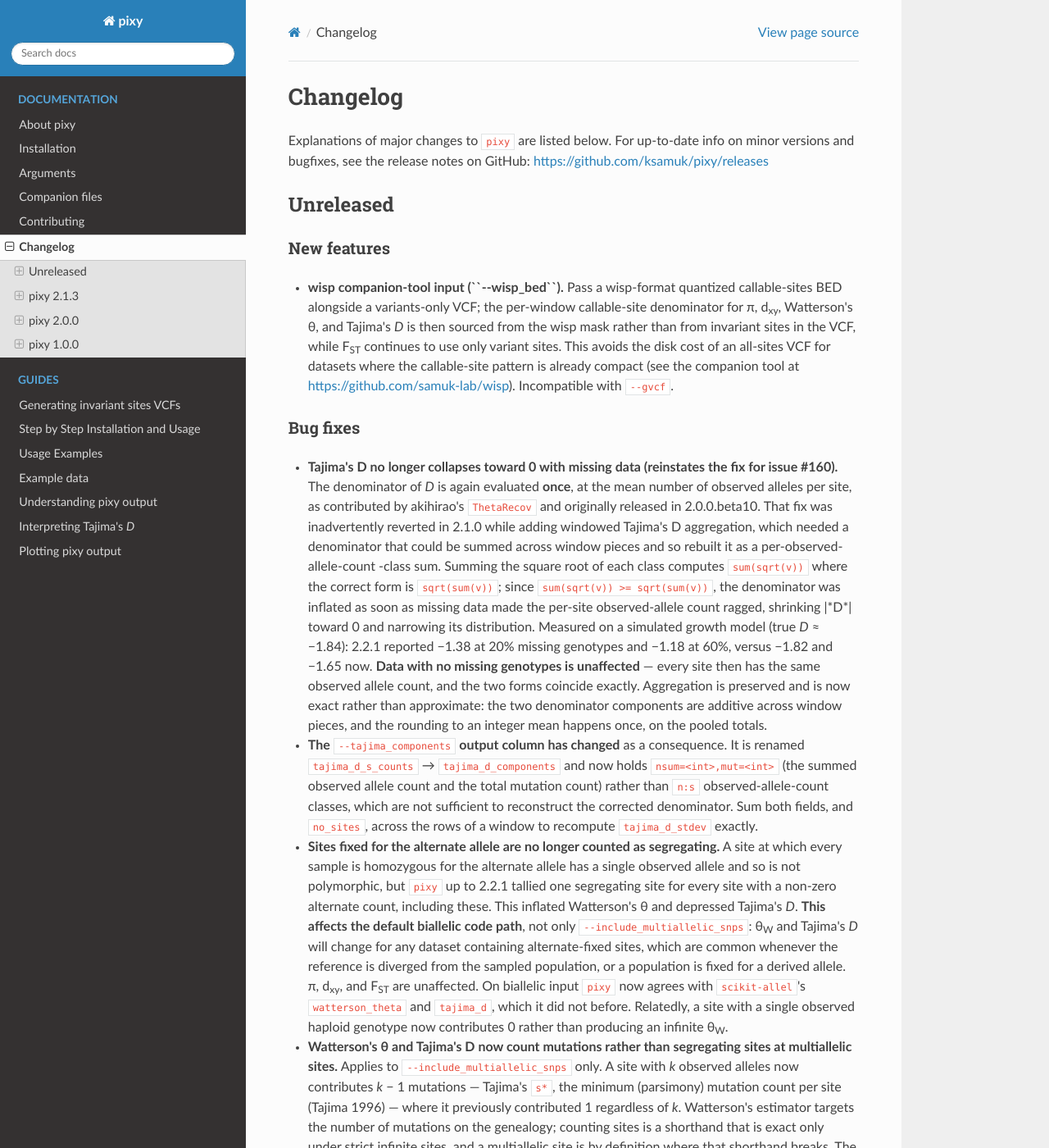
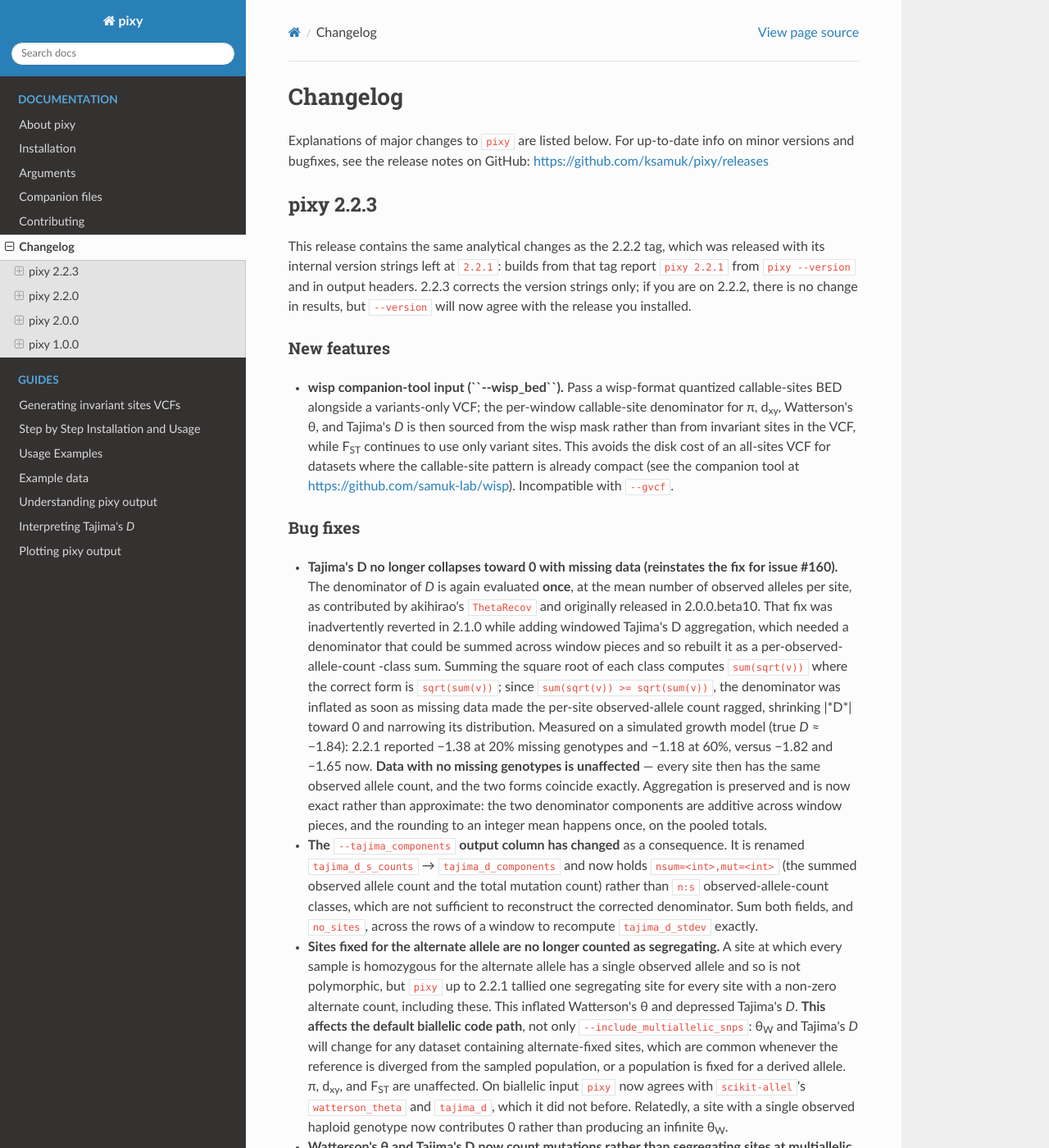
Before and after one commit to ksamuk/pixy, a Sphinx documentation site: the page built from docs/changelog.rst, in a window 1280 px wide and 1400 px high. Shown: the whole window at 82% size. Built offline with Sphinx 7.4.7 and the Read the Docs theme 3.1.0, drawn with Linux system fonts in a browser that asks for light colours.

Commit message:
fix version display inconsistencies
- version string in docs now dynamically built vs. hardcoded (mangled in last few releases)

```diff
--- a/docs/changelog.rst
+++ b/docs/changelog.rst
@@ -6,8 +6,15 @@
 info on minor versions and bugfixes, see the release notes on GitHub:
 https://github.com/ksamuk/pixy/releases
 
-Unreleased
+pixy 2.2.3
 ==========
+
+This release contains the same analytical changes as the 2.2.2 tag, which
+was released with its internal version strings left at ``2.2.1``: builds
+from that tag report ``pixy 2.2.1`` from ``pixy --version`` and in output
+headers. 2.2.3 corrects the version strings only; if you are on 2.2.2,
+there is no change in results, but ``--version`` will now agree with the
+release you installed.
 
 New features
 ------------
@@ -88,7 +95,7 @@
   parsimony minimum, so θ\ :sub:`W` retains a small (~4%) downward bias
   that no model-free estimator can remove.
 
-pixy 2.1.3
+pixy 2.2.0
 ==========
 
 New features
--- a/docs/conf.py
+++ b/docs/conf.py
@@ -16,6 +16,9 @@
 # import sys
 # sys.path.insert(0, os.path.abspath('.'))
 
+from pathlib import Path
+
+import tomllib
 
 # -- Project information -----------------------------------------------------
 
@@ -23,10 +26,15 @@
 copyright = "2019-2026, Kieran Samuk, Katharine Korunes"
 author = "Kieran Samuk, Katharine Korunes"
 
+# Read the version from pyproject.toml rather than duplicating it here. Read the Docs
+# builds the docs without installing pixy, so importlib.metadata is not an option.
+with (Path(__file__).parent.parent / "pyproject.toml").open("rb") as pyproject:
+    _version = tomllib.load(pyproject)["tool"]["poetry"]["version"]
+
+# The full version, including alpha/beta/rc tags
+release = _version
 # The short X.Y version
-version = "2.0"
-# The full version, including alpha/beta/rc tags
-release = "2.0.0"
+version = ".".join(_version.split(".")[:2])
 
 
 # -- General configuration ---------------------------------------------------
--- a/pyproject.toml
+++ b/pyproject.toml
@@ -1,6 +1,6 @@
 [tool.poetry]
 name          = "pixy"
-version       = "2.2.1"
+version       = "2.2.3"
 description   = "An unbiased estimation of average nucleotide diversity within (π) and between (dxy) populations from a VCF"
 readme        = "README.md"
 authors       = [
```
Also changed, not shown: README.md (+1 -1 lines), 2 other files.
